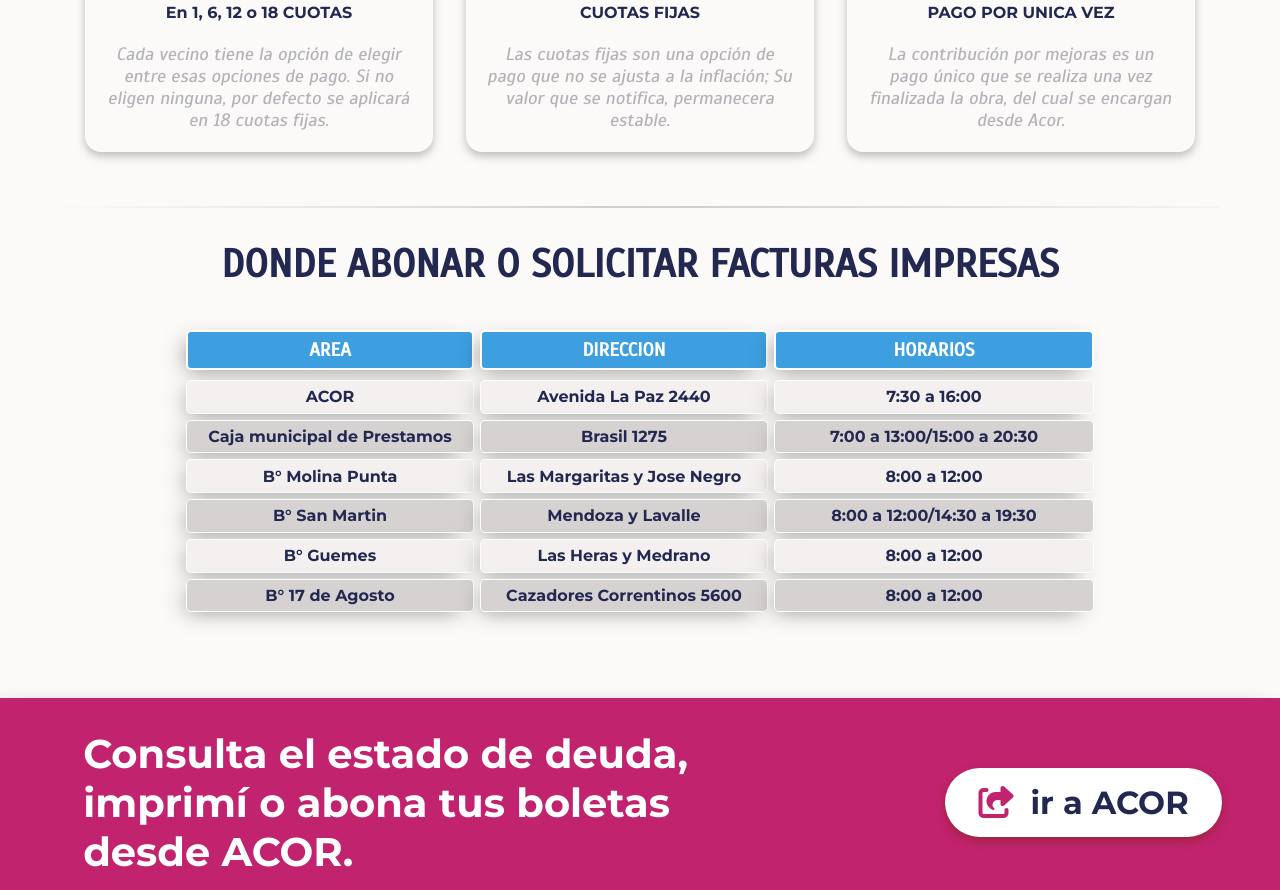
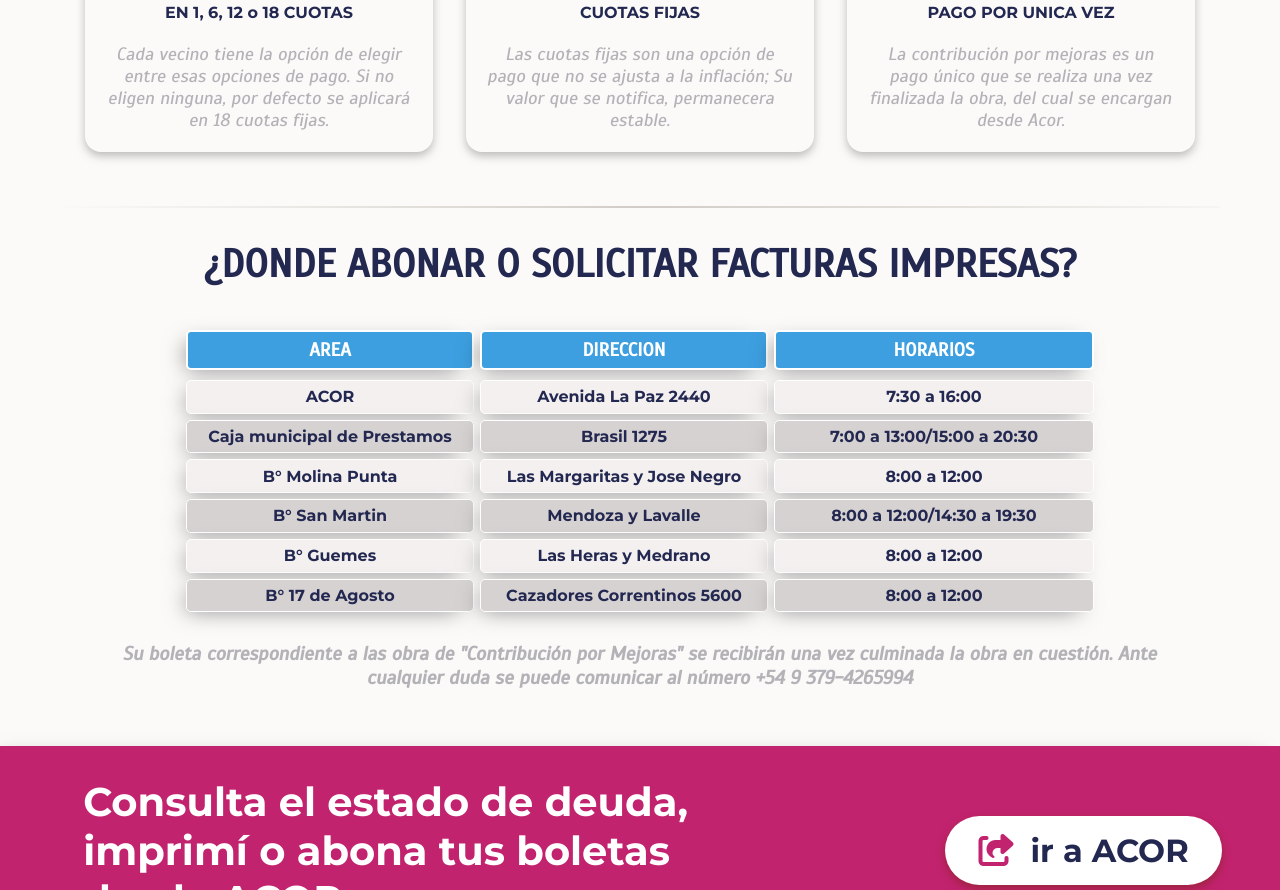
Before and after one commit to leandroMz/Fogop-Web23, a website: page index.html in a window 1280 px wide. Shown: the part 2284-3174 px from the top of the page. Drawn offline with nearby package versions, Linux system fonts and the light colour scheme.

Commit message:
actualizando11.9

```diff
--- a/css/desktop.css
+++ b/css/desktop.css
@@ -5,9 +5,10 @@ background: linear-gradient(90deg, rgba(255,255,255,1) 63%, rgba(212,62,133,1) 1
         background-color: var(--botones);
     }
 
-.close-menu{
+    .close-menu {
         display: none;
     }
+
     .hambur-desktop {
         display: none;
     }
@@ -48,8 +49,10 @@ background-color: var(--botones);
         font-style: italic;
         text-align: center;
         margin-bottom: 10px;
-        font-size: 1.3em; /* Tamaño de la fuente */
-        color: rgb(255, 255, 255); /* Color de la fuente */
+        font-size: 1.3em;
+        /* Tamaño de la fuente */
+        color: rgb(255, 255, 255);
+        /* Color de la fuente */
     }
 
     .desktop-menu a {
@@ -91,7 +94,7 @@ background-color: var(--botones);
     .desktop-menu .navcolor5 {
         background: rgba(243, 96, 59, 1)
     } */
-    .desktop-menu a{
+    .desktop-menu a {
         color: #FFFFFF;
         background-color: var(--botones);
         box-shadow: 0px 4px 8px rgba(188, 38, 148, 0.5);
@@ -240,6 +243,10 @@ background-color: var(--botones);
         font-size: large;
     }
 
+    .orderContr {
+        text-align: left;
+    }
+
     .comentarios {
         display: flex;
         flex-direction: row;
@@ -298,6 +305,7 @@ background-color: var(--botones);
         padding: 0rem 1rem 0rem 0rem;
 
     }
+
     .go-acor {
         padding: 0rem .5rem;
         font-size: 2rem;
@@ -340,6 +348,7 @@ background-color: var(--botones);
         width: 30rem;
         gap: 3rem;
     }
+
     .logo-f img {
         width: 12vw;
     }
--- a/css/style.css
+++ b/css/style.css
@@ -88,6 +88,17 @@ h2,h4,.bt3{
 h3{
     font-family: var(--fontParrafos);
     color: var(--titulos);
+}
+h5{
+    font-family: var(--fontParrafos);
+    color: var(--parrafos);
+    font-size: larger;
+    font-style: italic;
+    display: flex;
+    align-items: center;
+    justify-content: center;
+    margin: 0 2rem;
+    text-align: center;
 }
 #status, #hours{
     font-family: var(--fontTitulos);
--- a/index.html
+++ b/index.html
@@ -71,7 +71,7 @@
             </div>
             <div class="box">
                 <h3 class="title">PROYECTO DE LUMINARIAS</h3><br>
-                <h4>¿QUE ES LA CONTRIBUCION POR MEJORAS?</h4>
+                <h4 class="orderContr">¿QUE ES LA CONTRIBUCION POR MEJORAS?</h4>
                 <p class="parrafoo">Las contribuciones por mejoras es un sistema que permite la realizacion, de forma
                     financiadas, de obras necesarias para el barrio, que son solicitadas por los vecinos.</p><br
                     class="saltoNone">
@@ -151,7 +151,7 @@
             <div class="comentarios">
                 <div class="cards-info">
                     <img class="picture lazyload" data-src="./img/8.webp" alt="detalles de cuotas FOGOP">
-                    <h4 class="name desc-mobile">En 1, 6, 12 o 18 CUOTAS</h4>
+                    <h4 class="name desc-mobile">EN 1, 6, 12 o 18 CUOTAS</h4>
                     <p class="parrafo2 desc-mobile">Cada vecino tiene la opción de elegir entre esas opciones de pago.
                         Si no eligen ninguna, por defecto se aplicará en 18 cuotas fijas.</p>
                 </div>
@@ -169,7 +169,7 @@
                 </div>
             </div><br class="saltoNone"><br class="saltoNone"><br class="saltoNone">
             <div class="linea-separacion"></div>
-            <h3 id="pagos" class="title2 dondeAbo saltoSeparado2">DONDE ABONAR O SOLICITAR FACTURAS IMPRESAS</h3>
+            <h3 id="pagos" class="title2 dondeAbo saltoSeparado2">¿DONDE ABONAR O SOLICITAR FACTURAS IMPRESAS?</h3>
             <section class="order-Grid">
                 <div class="grid-container">
                     <div class="grid-item1 mobile-grid">
@@ -237,6 +237,7 @@
                     </div>
                 </div>
             </section>
+            <h5>Su boleta correspondiente a las obra de "Contribución por Mejoras" se recibirán una vez culminada la obra en cuestión. Ante cualquier duda se puede comunicar al número +54 9 379-4265994</h5>
         </section>
         <section class="box4">
             <h2 class="sub-title3">Consulta el estado de deuda, imprimí o abona tus boletas desde ACOR.</h2><br>
```
Lines whose indentation alone changed are shown as unchanged.
